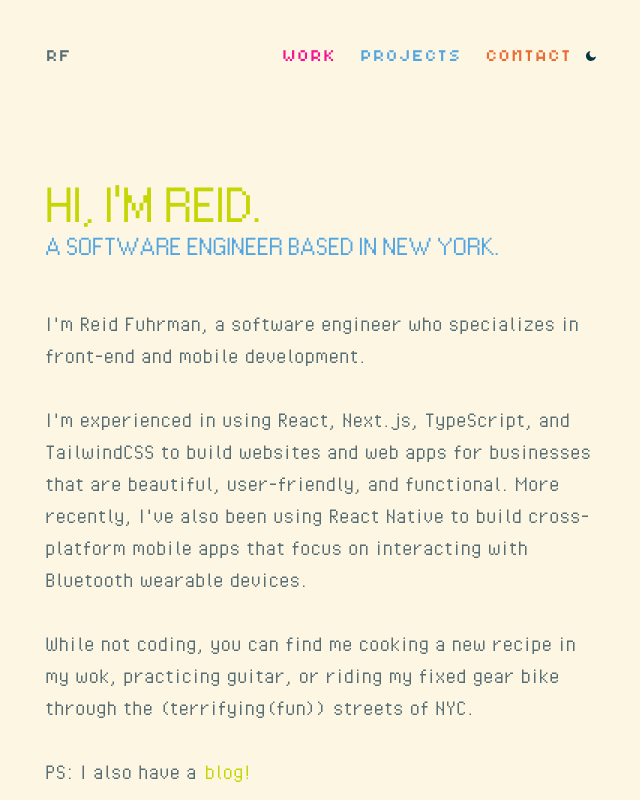
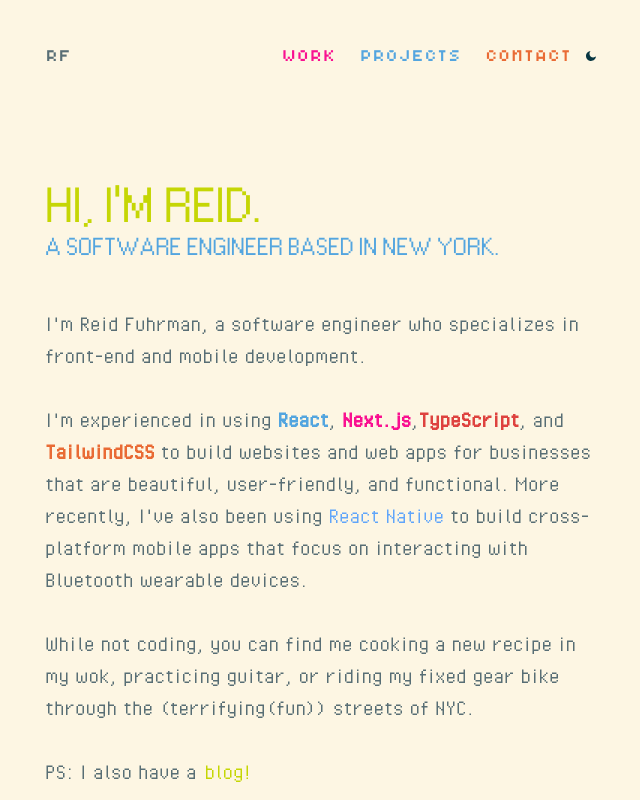
Before and after one commit to rjfuhrman42/portfolio-v3, a Next.js app: page / in a window 1280 px wide. Shown: the top 800 px of the page, without its empty margins (315-955 px from the left). Built offline with nearby package versions, Linux system fonts and the light colour scheme.

Commit message:
chore: add accent colors to tech

```diff
--- a/app/page.tsx
+++ b/app/page.tsx
@@ -88,11 +88,16 @@ export default async function Home() {
             front-end and mobile development.
             <br></br>
             <br></br>
-            I&apos;m experienced in using React, Next.js, TypeScript, and
-            TailwindCSS to build websites and web apps for businesses that are
-            beautiful, user-friendly, and functional. More recently, I&apos;ve
-            also been using React Native to build cross-platform mobile apps
-            that focus on interacting with Bluetooth wearable devices.
+            I&apos;m experienced in using{" "}
+            <span className="text-accent-blue font-bold">React</span>,{" "}
+            <span className="text-accent-pink font-bold">Next.js</span>,
+            <span className="text-accent-red font-bold">TypeScript</span>, and{" "}
+            <span className="text-accent-orange font-bold">TailwindCSS</span> to
+            build websites and web apps for businesses that are beautiful,
+            user-friendly, and functional. More recently, I&apos;ve also been
+            using <span className="text-blue-400">React Native</span> to build
+            cross-platform mobile apps that focus on interacting with Bluetooth
+            wearable devices.
             <br></br>
             <br></br>
             While not coding, you can find me cooking a new recipe in my wok,
```
